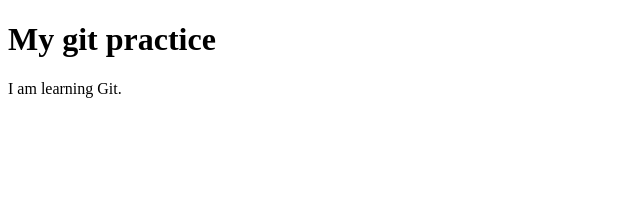
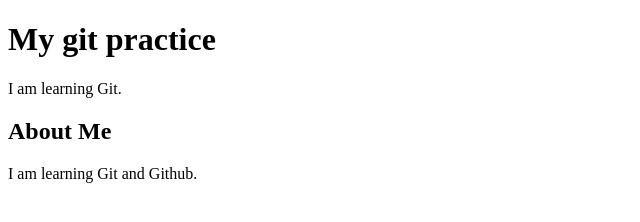
Before and after one commit to Frumentius-Rev/Gitp, a plain HTML site: page index.html in a window 1280 px wide. Shown: the whole page, without its empty margins (0-640 px from the left). Drawn offline with Linux system fonts and the light colour scheme.

Commit message:
add about section

```diff
--- a/index.html
+++ b/index.html
@@ -6,7 +6,15 @@
     <title>Document</title>
 </head>
 <body>
-    <h1>My git practice</h1>
-    <p>I am learning Git.</p>
+    <div>
+         <h1>My git practice</h1>
+         <p>I am learning Git.</p>
+    </div>
+
+    <div>
+        <h2>About Me</h2>
+        <p>I am learning Git and Github.</p>
+    </div>
+
 </body>
 </html>
```
